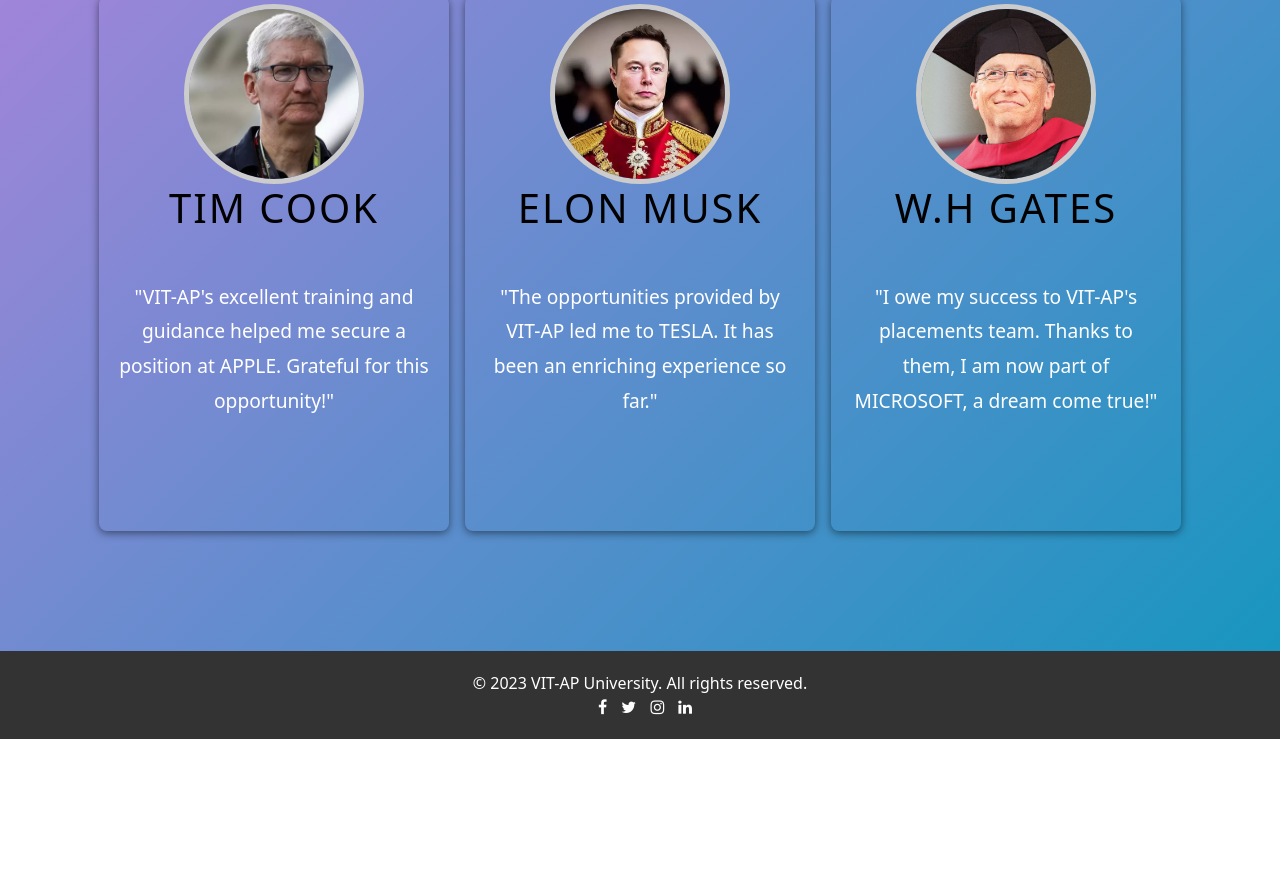
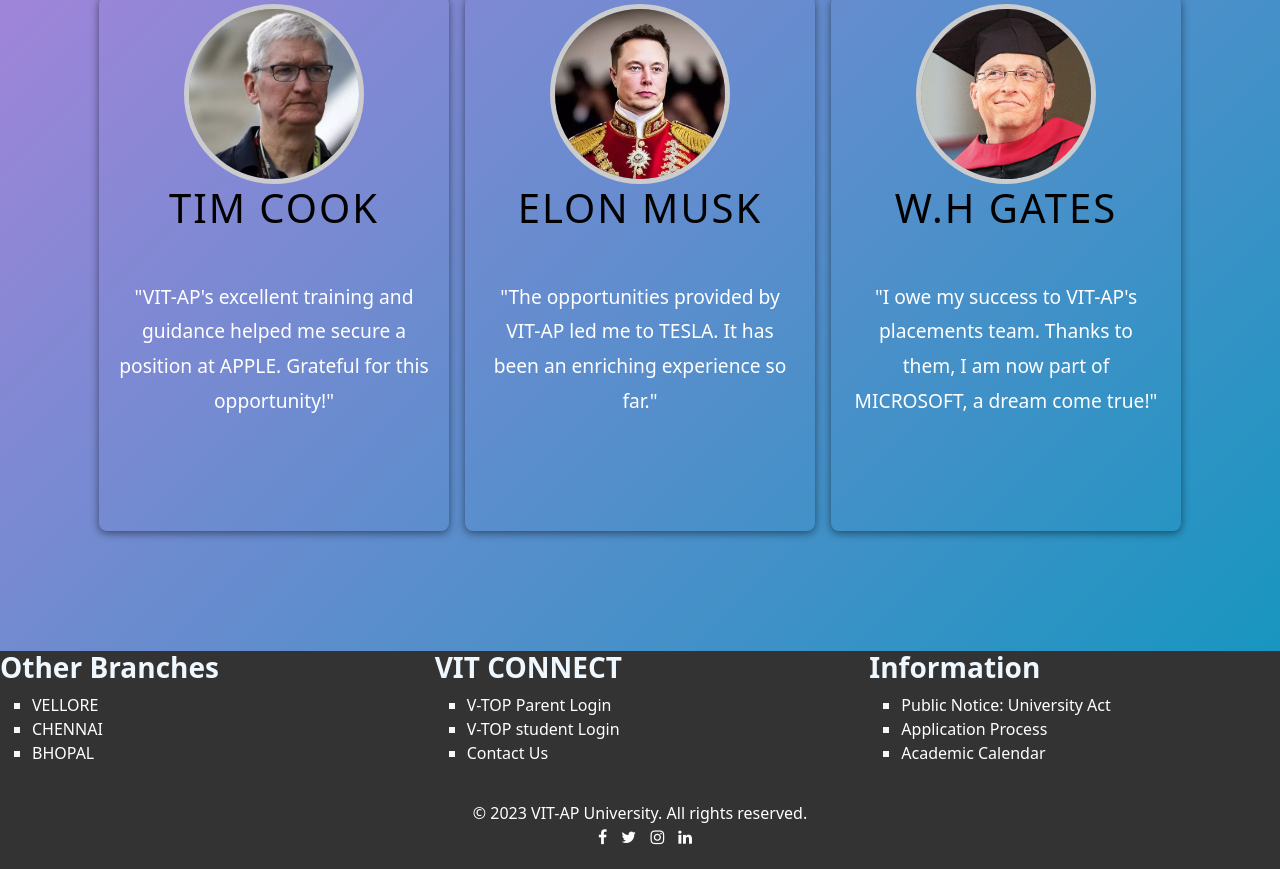
Before and after one commit to md-abid-ahmed/VIT-AP-PLACEMENT-PORTAL, a plain HTML site: page index.html in a window 1280 px wide. Shown: the part 1085-1954 px from the top of the page. Before the commit the page ends 1824 px from the top, so only its background shows below. Drawn offline with nearby package versions, Linux system fonts and the light colour scheme.

Commit message:
index.html

```diff
--- a/index.html
+++ b/index.html
@@ -208,7 +208,42 @@
 </div>
 </section>
 </main>
-
+<div class="container-footer">
+  <div class="row">
+    <div class="col-md-4">
+      <div class="footer-content">
+        <h3>Other Branches</h3>
+        <ul>
+          <li><a href="#">VELLORE</a></li>
+          <li><a href="#">CHENNAI</a></li>
+          <li><a href="#">BHOPAL</a></li>
+          <!-- Add more links as needed -->
+        </ul>
+      </div>
+    </div>
+    <div class="col-md-4">
+      <div class="footer-content">
+        <h3>VIT CONNECT</h3>
+        <ul>
+          <li><a href="#">V-TOP Parent Login</a></li>
+          <li><a href="#">V-TOP student Login</a></li>
+          <li><a href="#">Contact Us</a></li>
+          <!-- Add more links as needed -->
+        </ul>
+      </div>
+    </div>
+    <div class="col-md-4">
+      <div class="footer-content">
+        <h3>Information</h3>
+        <ul>
+          <li><a href="#">Public Notice: University Act</a></li>
+          <li><a href="#">Application Process</a></li>
+          <li><a href="#">Academic Calendar</a></li>
+          <!-- Add more links as needed -->
+        </ul>
+      </div>
+    </div>
+  </div>
   <footer class="footer">
     <div class="footer-content">
       <p>&copy; 2023 VIT-AP University. All rights reserved.</p>
```
